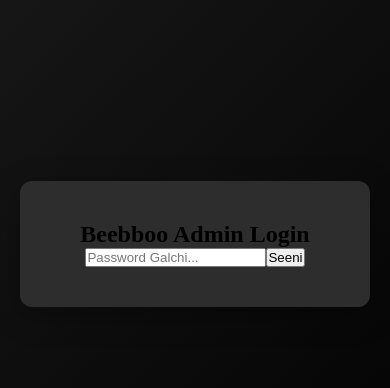
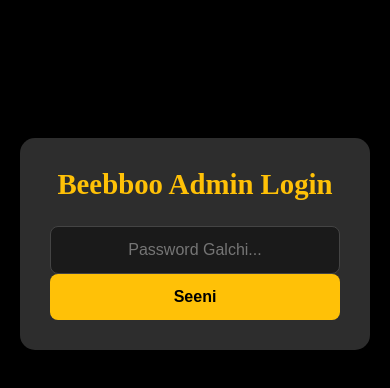
Before and after one commit to sebona9888/beebboo-burger, a React (Vite) app: page /admin in a window 390 px wide. Shown: the part 178-566 px from the top of the page. Built offline with nearby package versions, Linux system fonts and the light colour scheme.

Commit message:
Fix admin panel mobile alignment and layout overflow

```diff
--- a/src/components/AdminDashboard/AdminDashboard.css
+++ b/src/components/AdminDashboard/AdminDashboard.css
@@ -34,24 +34,70 @@
     width: 100%;
 }
 
-/* --- Login Overlay --- */
+/* --- Login Overlay (Sirreeffama Suuraa Haaraa) --- */
 .login-overlay {
     height: 100vh;
+    width: 100%;
     display: flex;
     justify-content: center;
     align-items: center;
-    background: linear-gradient(135deg, #1a1a1a 0%, #000000 100%);
+    background: #000;
     padding: 20px;
+    box-sizing: border-box;
 }
 
 .login-card {
     background: var(--card-bg);
-    padding: 40px;
-    border-radius: 12px;
-    box-shadow: 0 8px 32px rgba(0, 0, 0, 0.3);
+    padding: 30px;
+    border-radius: 15px;
+    box-shadow: 0 8px 32px rgba(0, 0, 0, 0.5);
     text-align: center;
     width: 100%;
-    max-width: 400px;
+    max-width: 350px;
+    /* Moobaayilaaf kan mijatu */
+}
+
+.login-card h2 {
+    color: var(--primary-color);
+    margin-bottom: 25px;
+    font-size: 1.8rem;
+}
+
+/* Input fi Button wal-jala galchuuf */
+.login-form {
+    display: flex;
+    flex-direction: column;
+    gap: 15px;
+}
+
+.login-card input {
+    width: 100%;
+    padding: 14px;
+    border-radius: 8px;
+    border: 1px solid #444;
+    background: #1a1a1a;
+    color: white;
+    font-size: 1rem;
+    box-sizing: border-box;
+    text-align: center;
+}
+
+.login-card button {
+    width: 100%;
+    padding: 14px;
+    background: var(--primary-color);
+    color: #000;
+    border: none;
+    border-radius: 8px;
+    font-weight: bold;
+    cursor: pointer;
+    font-size: 1rem;
+    transition: var(--transition);
+}
+
+.login-card button:hover {
+    opacity: 0.9;
+    transform: translateY(-2px);
 }
 
 /* --- Form Styles --- */
@@ -128,14 +174,7 @@
     background: var(--card-bg);
     padding: 15px 20px;
     border-radius: 10px;
-    transition: var(--transition);
     box-sizing: border-box;
-}
-
-.burger-info {
-    display: flex;
-    flex-direction: column;
-    gap: 5px;
 }
 
 .btn-delete {
@@ -148,17 +187,12 @@
     font-weight: bold;
 }
 
-/* --- Mobile Responsive Fixes (image_0d9036.png Fix) --- */
+/* --- Mobile Responsive --- */
 @media (max-width: 600px) {
     .admin-container {
         margin: 10px;
         padding: 10px;
         width: calc(100% - 20px);
-        align-items: center;
-    }
-
-    .admin-title {
-        font-size: 1.6rem;
     }
 
     .form-group {
@@ -170,30 +204,13 @@
         grid-column: span 1;
     }
 
-    .add-burger-form {
-        padding: 15px;
-    }
-
     .burger-item {
         flex-direction: column;
         gap: 15px;
         text-align: center;
-        width: 100%;
-        padding: 20px;
-    }
-
-    .burger-info {
-        align-items: center;
     }
 
     .btn-delete {
         width: 100%;
     }
-
-    /* Burgers List gidduu galeessa akka ta'uuf */
-    .burgers-section h3 {
-        width: 100%;
-        margin-left: 0;
-        text-align: center;
-    }
 }
```
